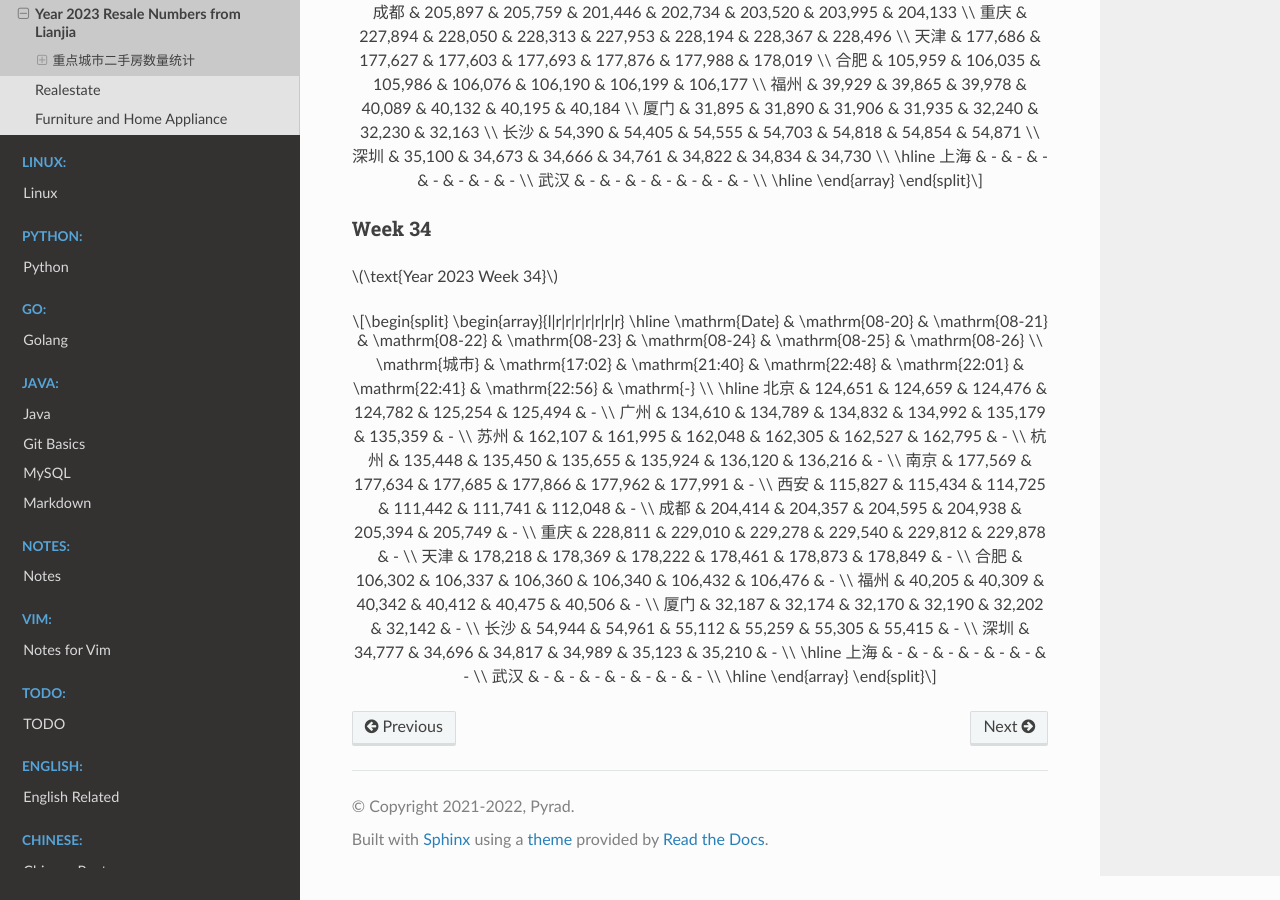
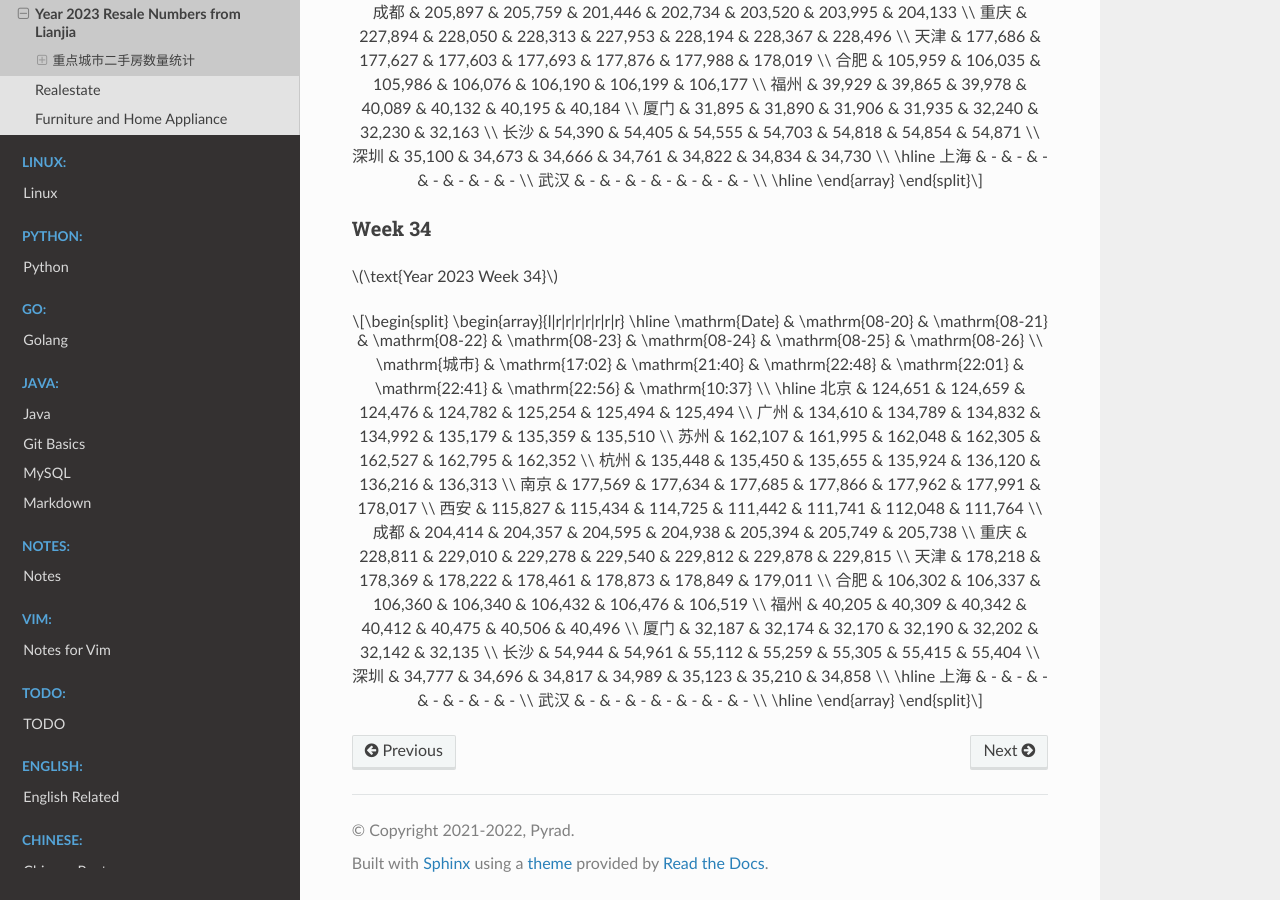
Before and after one commit to Pyrad/pyradnotes, a Sphinx documentation site: the page built from source/RealEstate/resalenumbers2023.md, in a window 1280 px wide and 900 px high, scrolled down 12027 px. Built offline with Sphinx 7.4.7 and the Read the Docs theme 2.0.0, drawn with Linux system fonts in a browser that asks for light colours; pages that are not in the unit, such as notebooks, are missing from menus; a script that is not in the unit is left out.

Commit message:
Realestate Update resale numbers 2023-08-26 10:37

```diff
--- a/source/RealEstate/resalenumbers2023.md
+++ b/source/RealEstate/resalenumbers2023.md
@@ -802,22 +802,22 @@ $$
 \begin{array}{l|r|r|r|r|r|r|r}
 \hline
 \mathrm{Date} & \mathrm{08-20} & \mathrm{08-21} & \mathrm{08-22} & \mathrm{08-23} & \mathrm{08-24} & \mathrm{08-25} & \mathrm{08-26} \\
-\mathrm{城市} & \mathrm{17:02} & \mathrm{21:40} & \mathrm{22:48} & \mathrm{22:01} & \mathrm{22:41} & \mathrm{22:56} & \mathrm{-} \\
+\mathrm{城市} & \mathrm{17:02} & \mathrm{21:40} & \mathrm{22:48} & \mathrm{22:01} & \mathrm{22:41} & \mathrm{22:56} & \mathrm{10:37} \\
 \hline
-北京 & 124,651 & 124,659 & 124,476 & 124,782 & 125,254 & 125,494 & - \\
-广州 & 134,610 & 134,789 & 134,832 & 134,992 & 135,179 & 135,359 & - \\
-苏州 & 162,107 & 161,995 & 162,048 & 162,305 & 162,527 & 162,795 & - \\
-杭州 & 135,448 & 135,450 & 135,655 & 135,924 & 136,120 & 136,216 & - \\
-南京 & 177,569 & 177,634 & 177,685 & 177,866 & 177,962 & 177,991 & - \\
-西安 & 115,827 & 115,434 & 114,725 & 111,442 & 111,741 & 112,048 & - \\
-成都 & 204,414 & 204,357 & 204,595 & 204,938 & 205,394 & 205,749 & - \\
-重庆 & 228,811 & 229,010 & 229,278 & 229,540 & 229,812 & 229,878 & - \\
-天津 & 178,218 & 178,369 & 178,222 & 178,461 & 178,873 & 178,849 & - \\
-合肥 & 106,302 & 106,337 & 106,360 & 106,340 & 106,432 & 106,476 & - \\
-福州 & 40,205 & 40,309 & 40,342 & 40,412 & 40,475 & 40,506 & - \\
-厦门 & 32,187 & 32,174 & 32,170 & 32,190 & 32,202 & 32,142 & - \\
-长沙 & 54,944 & 54,961 & 55,112 & 55,259 & 55,305 & 55,415 & - \\
-深圳 & 34,777 & 34,696 & 34,817 & 34,989 & 35,123 & 35,210 & - \\
+北京 & 124,651 & 124,659 & 124,476 & 124,782 & 125,254 & 125,494 & 125,494 \\
+广州 & 134,610 & 134,789 & 134,832 & 134,992 & 135,179 & 135,359 & 135,510 \\
+苏州 & 162,107 & 161,995 & 162,048 & 162,305 & 162,527 & 162,795 & 162,352 \\
+杭州 & 135,448 & 135,450 & 135,655 & 135,924 & 136,120 & 136,216 & 136,313 \\
+南京 & 177,569 & 177,634 & 177,685 & 177,866 & 177,962 & 177,991 & 178,017 \\
+西安 & 115,827 & 115,434 & 114,725 & 111,442 & 111,741 & 112,048 & 111,764 \\
+成都 & 204,414 & 204,357 & 204,595 & 204,938 & 205,394 & 205,749 & 205,738 \\
+重庆 & 228,811 & 229,010 & 229,278 & 229,540 & 229,812 & 229,878 & 229,815 \\
+天津 & 178,218 & 178,369 & 178,222 & 178,461 & 178,873 & 178,849 & 179,011 \\
+合肥 & 106,302 & 106,337 & 106,360 & 106,340 & 106,432 & 106,476 & 106,519 \\
+福州 & 40,205 & 40,309 & 40,342 & 40,412 & 40,475 & 40,506 & 40,496 \\
+厦门 & 32,187 & 32,174 & 32,170 & 32,190 & 32,202 & 32,142 & 32,135 \\
+长沙 & 54,944 & 54,961 & 55,112 & 55,259 & 55,305 & 55,415 & 55,404 \\
+深圳 & 34,777 & 34,696 & 34,817 & 34,989 & 35,123 & 35,210 & 34,858 \\
 \hline
 上海 & - & - & - & - & - & - & - \\
 武汉 & - & - & - & - & - & - & - \\
```
Also changed, not shown: 1 other file.
